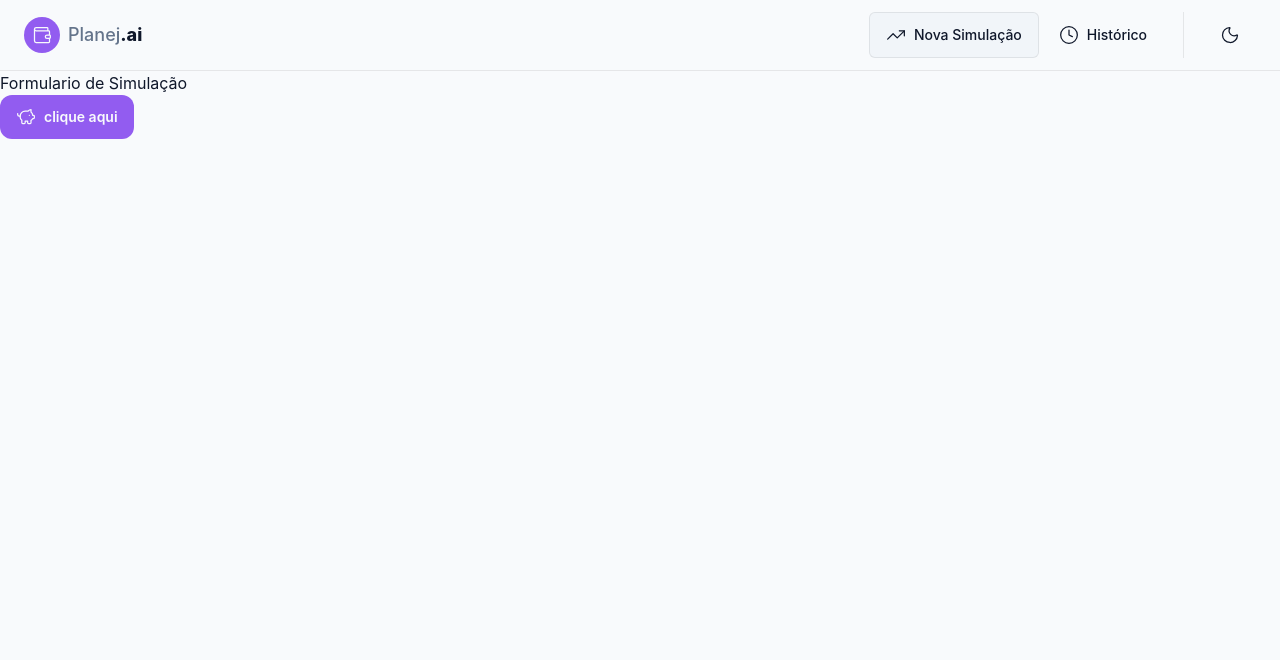
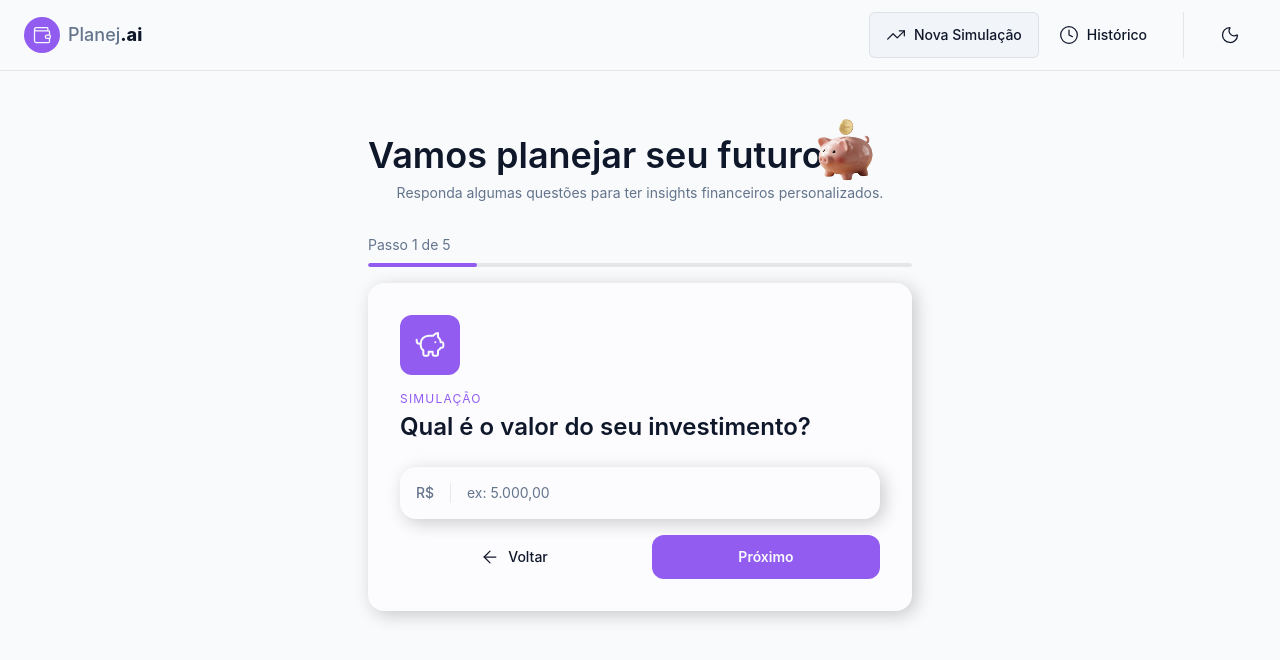
Before and after one commit to RenanFernandess/React-Tests, a React (Vite) app in the folder planejai/: page / in a window 1280 px wide. Shown: the top 660 px of the page. Built offline with nearby package versions, Linux system fonts and the light colour scheme.

Commit message:
Planejai - Feat: Criando o componente de etapa do formulario. Cria os componentes, SimulationFormPage, SimulationForm, FormStep, SimulationHero, StepProgress e Input

```diff
--- /dev/null
+++ b/planejai/src/components/features/Simulation/Form.tsx
@@ -0,0 +1,21 @@
+import { PiggyBank } from "lucide-react";
+import { FormStep } from "./FormStep";
+import { StepProgress } from "./Progress";
+
+export function SimulationForm() {
+  return (
+    <>
+      <StepProgress currentStep={1} totalSteps={5} />
+      <FormStep
+        Icon={PiggyBank}
+        title="Simulação"
+        question="Qual é o valor do seu investimento?"
+        inputProps={{
+          type: "text",
+          placeholder: "ex: 5.000,00",
+          prefix: "R$",
+        }}
+      />
+    </>
+  )
+}
--- /dev/null
+++ b/planejai/src/components/features/Simulation/FormStep.tsx
@@ -0,0 +1,41 @@
+import { ArrowLeft, type LucideIcon } from "lucide-react";
+import { Button, Input, type InputProps } from "../../shared";
+
+interface FormStepProps {
+  Icon: LucideIcon;
+  title: string;
+  question: string;
+  inputProps: InputProps;
+}
+
+export function FormStep({ Icon, title, question, inputProps }: FormStepProps) {
+  return (
+    <div className="bg-card rounded-2xl p-6 shadow-[4px_4px_18px_0px_rgba(0,0,0,0.2)] sm:p-8">
+      <div className="bg-primary mb-4 flex h-15 w-15 items-center justify-center rounded-xl">
+        <Icon size={32} className="text-primary-foreground" />
+      </div>
+      <h2 className="text-primary uppercase text-xs mb-1 font-semiblod tracking-widest">{title}</h2>
+      <h3 className="text-foreground text-xl mb-6 leading-sun font-semibold sm:text-2xl">{question}</h3>
+      <form className="flex flex-col gap-4">
+        <Input {...inputProps} />
+        <div className="flex flex-col gap-3 sm:flex-row sm:gap-6">
+          <Button
+            type="button"
+            Icon={ArrowLeft}
+            variant="ghost"
+            className="order-2 flex-1 justify-center rounded-xl py-3 sm:order-1"
+          >
+            Voltar
+          </Button>
+          <Button
+            type="submit"
+            variant="primary"
+            className="order-1 flex-1 sm:order-2"
+          >
+            Próximo
+          </Button>
+        </div>
+      </form>
+    </div>
+  )
+}
--- /dev/null
+++ b/planejai/src/components/features/Simulation/Hero.tsx
@@ -0,0 +1,22 @@
+import PiggyBankImage from '../../../assets/images/piggy-bank.png'
+
+export function SimulationHero() {
+  return (
+    <div className="mb-8 text-center">
+      <div className="flex flex-col items-center sm:flex-row">
+        <h1 className="text-foreground text-3xl font-semibold sm:text-4xl">
+          Vamos planejar seu futuro
+        </h1>
+        <img
+          src={PiggyBankImage}
+          alt=""
+          aria-hidden="true"
+          className="h-16 w-16 sm:-mt-2 sm:-ml-3"
+        />
+      </div>
+      <p className="text-muted-foreground text-sm">
+        Responda algumas questões para ter insights financeiros personalizados.
+      </p>
+    </div>
+  )
+}
--- /dev/null
+++ b/planejai/src/components/features/Simulation/Progress.tsx
@@ -0,0 +1,26 @@
+interface StepProgressProps {
+  currentStep: number;
+  totalSteps: number;
+}
+
+export function StepProgress({ currentStep, totalSteps }: StepProgressProps) {
+  const progressPercentage = (currentStep / totalSteps) * 100;
+
+  return (
+    <div className="mb-4">
+      <p className="text-muted-foreground text-sm mb-2">
+        Passo {currentStep} de {totalSteps}
+      </p>
+      <div className="bg-border h-1 w-full rounded-full overflow-hidden">
+        <div
+          role="progressbar"
+          aria-valuenow={currentStep}
+          aria-valuemin={1}
+          aria-valuemax={totalSteps}
+          className="bg-primary h-full rounded-full transition-all duration-300"
+          style={{ width: `${progressPercentage}%` }}
+        />
+      </div>
+    </div>
+  )
+}
--- /dev/null
+++ b/planejai/src/components/features/Simulation/index.ts
@@ -0,0 +1,7 @@
+import { SimulationForm } from './Form'
+import { SimulationHero } from './Hero'
+
+export {
+  SimulationForm,
+  SimulationHero
+}
--- /dev/null
+++ b/planejai/src/components/shared/index.ts
@@ -0,0 +1,10 @@
+import { Button } from './Button'
+import { Header } from './Header'
+import { Input, type InputProps } from './input'
+import { VerticalDivider } from './VerticalDivider'
+
+export {
+  Button, Header, Input, VerticalDivider
+}
+
+export type { InputProps }
--- /dev/null
+++ b/planejai/src/components/shared/input.tsx
@@ -0,0 +1,31 @@
+import type { InputHTMLAttributes } from "react";
+import { VerticalDivider } from "./VerticalDivider";
+
+export interface InputProps extends InputHTMLAttributes<HTMLInputElement> {
+  prefix?: string;
+  suffix?: string;
+}
+
+export function Input({ prefix, suffix, ...props }: InputProps) {
+  return (
+    <div className="bg-input flex items-center rounded-2xl p-4 shadow-[4px_4px_18px_0px_rgba(0,0,0,0.2)]">
+      {prefix && (
+        <>
+          <span className="text-muted-foreground text-sm font-medium">{prefix}</span>
+          <VerticalDivider />
+        </>
+      )}
+      <input
+        className="text-foreground placeholder:text-muted-foreground w-full bg-transparent text-sm outline-none"
+        autoFocus
+        {...props}
+      />
+      {suffix && (
+        <>
+          <VerticalDivider />
+          <span className="text-muted-foreground text-sm font-medium">{suffix}</span>
+        </>
+      )}
+    </div>
+  )
+}
--- /dev/null
+++ b/planejai/src/pages/SimulationFormPage.tsx
@@ -0,0 +1,10 @@
+import { SimulationForm, SimulationHero } from "../components/features/Simulation";
+
+export function SimulationFormPage() {
+  return (
+    <main className="mx-auto max-w-xl px-4 py-10 sm:py-14">
+      <SimulationHero />
+      <SimulationForm />
+    </main>
+  )
+}
--- a/planejai/src/router.tsx
+++ b/planejai/src/router.tsx
@@ -1,7 +1,6 @@
-import { PiggyBank } from "lucide-react";
 import { createBrowserRouter } from "react-router-dom";
 import { RootLayout } from "./components/layout/RootLayout";
-import { Button } from "./components/shared/Button";
+import { SimulationFormPage } from "./pages/SimulationFormPage";
 
 export const router = createBrowserRouter([
   {
@@ -9,14 +8,7 @@ export const router = createBrowserRouter([
     children: [
       {
         path: "/",
-        element: (
-          <>
-            <h1>Formulario de Simulação</h1>
-            <Button Icon={PiggyBank}>
-              clique aqui
-            </Button>
-          </>
-        ),
+        element: <SimulationFormPage />,
       },
       {
         path: "/resultado",
```
Also changed, not shown: planejai/src/assets/images/piggy-bank.png (added).
